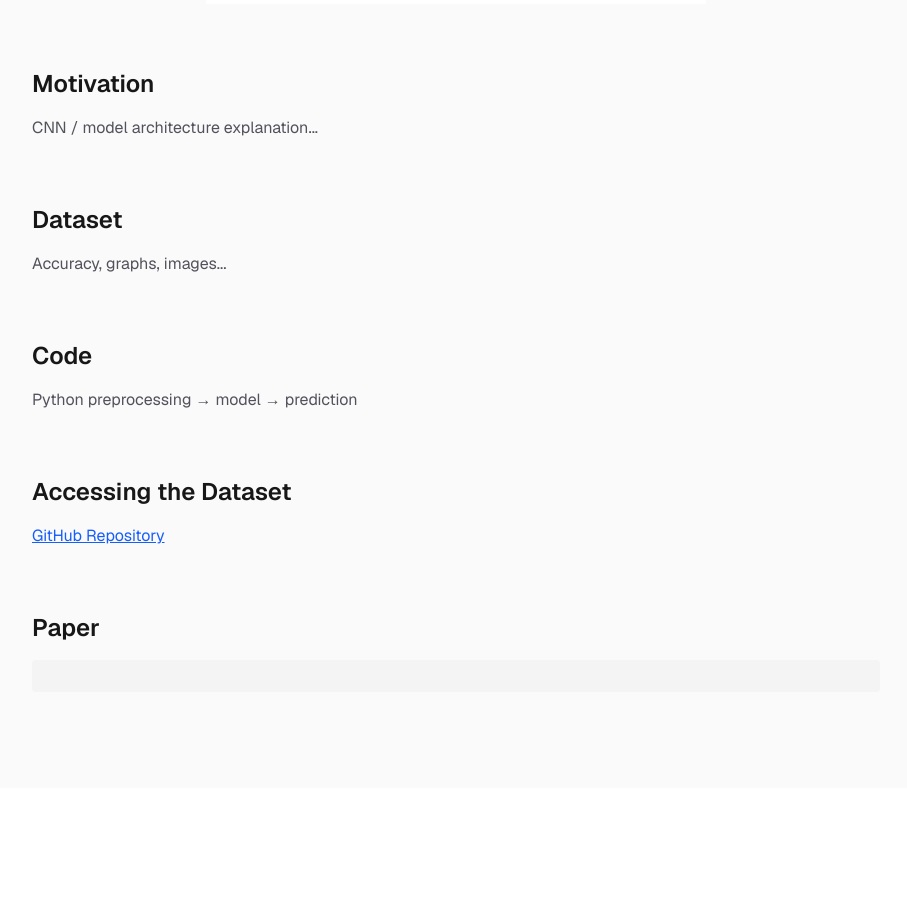
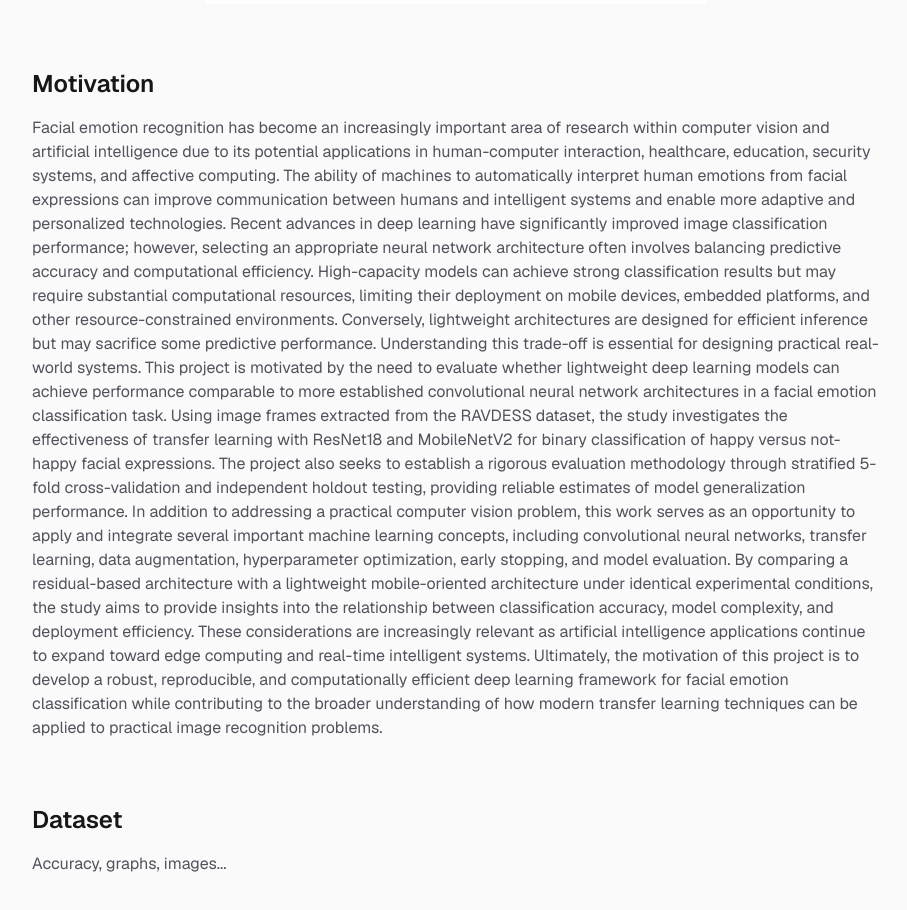
Before and after one commit to pepealania/image-processing-project-tutorial-deep-learning-happy-not-happy-classification, a Next.js app: page /image-processing-project-tutorial-deep-learning-happy-not-happy-classification/ in a window 1280 px wide. Shown: the part 841-1751 px from the top of the page, without its empty margins (184-1091 px from the left). Before the commit the page ends 1629 px from the top, so only its background shows below. Built offline with nearby package versions, Linux system fonts and the light colour scheme.

Commit message:
motivation section added

```diff
--- a/src/app/page.tsx
+++ b/src/app/page.tsx
@@ -48,7 +48,15 @@ To address this challenge, this project investigates the effectiveness of transf
           <section id="motivation" className="mb-16">
             <h2 className="text-2xl font-semibold mb-4">Motivation</h2>
             <p className="text-zinc-600 dark:text-zinc-400">
-              CNN / model architecture explanation...
+Facial emotion recognition has become an increasingly important area of research within computer vision and artificial intelligence due to its potential applications in human-computer interaction, healthcare, education, security systems, and affective computing. The ability of machines to automatically interpret human emotions from facial expressions can improve communication between humans and intelligent systems and enable more adaptive and personalized technologies.
+
+Recent advances in deep learning have significantly improved image classification performance; however, selecting an appropriate neural network architecture often involves balancing predictive accuracy and computational efficiency. High-capacity models can achieve strong classification results but may require substantial computational resources, limiting their deployment on mobile devices, embedded platforms, and other resource-constrained environments. Conversely, lightweight architectures are designed for efficient inference but may sacrifice some predictive performance. Understanding this trade-off is essential for designing practical real-world systems.
+
+This project is motivated by the need to evaluate whether lightweight deep learning models can achieve performance comparable to more established convolutional neural network architectures in a facial emotion classification task. Using image frames extracted from the RAVDESS dataset, the study investigates the effectiveness of transfer learning with ResNet18 and MobileNetV2 for binary classification of happy versus not-happy facial expressions. The project also seeks to establish a rigorous evaluation methodology through stratified 5-fold cross-validation and independent holdout testing, providing reliable estimates of model generalization performance.
+
+In addition to addressing a practical computer vision problem, this work serves as an opportunity to apply and integrate several important machine learning concepts, including convolutional neural networks, transfer learning, data augmentation, hyperparameter optimization, early stopping, and model evaluation. By comparing a residual-based architecture with a lightweight mobile-oriented architecture under identical experimental conditions, the study aims to provide insights into the relationship between classification accuracy, model complexity, and deployment efficiency. These considerations are increasingly relevant as artificial intelligence applications continue to expand toward edge computing and real-time intelligent systems.
+
+Ultimately, the motivation of this project is to develop a robust, reproducible, and computationally efficient deep learning framework for facial emotion classification while contributing to the broader understanding of how modern transfer learning techniques can be applied to practical image recognition problems.
             </p>
           </section>
 
```
